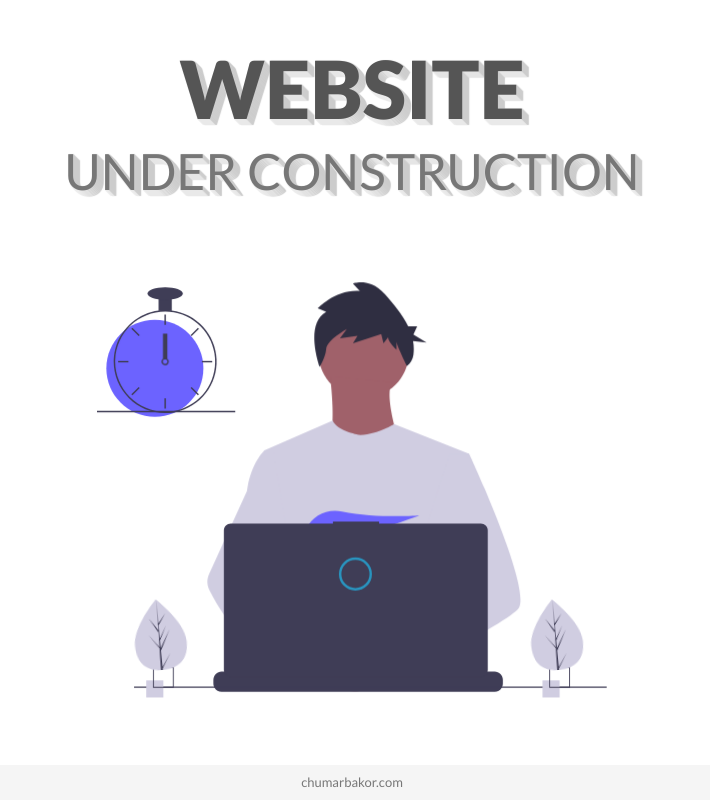
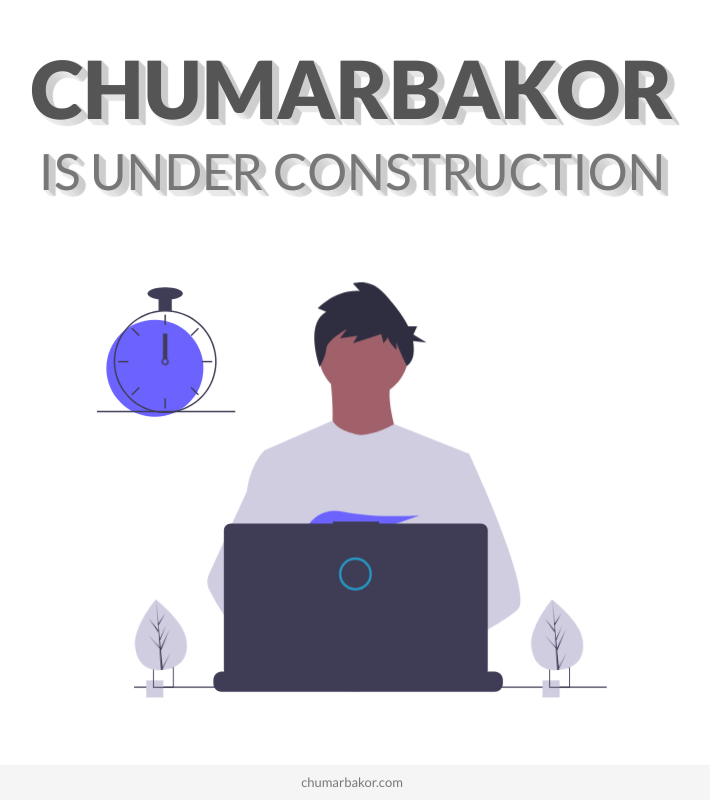
Before and after one commit to IrshadSumayari/chumarbakor, a plain HTML site: page index.html in a window 1280 px wide. Shown: the whole page, without its empty margins (288-998 px from the left). Drawn offline with nearby package versions, Linux system fonts and the light colour scheme.

Commit message:
title change

```diff
--- a/index.html
+++ b/index.html
@@ -28,8 +28,8 @@
     <div class="container">
       <div class="row justify-content-center">
         <div class="col-md-10 main-title">
-          <h1>Website</h1>
-          <h2>under construction</h2>
+          <h1>Chumarbakor</h1>
+          <h2>is under construction</h2>
         </div>
       </div>
       <div class="row align-items-center">
```
